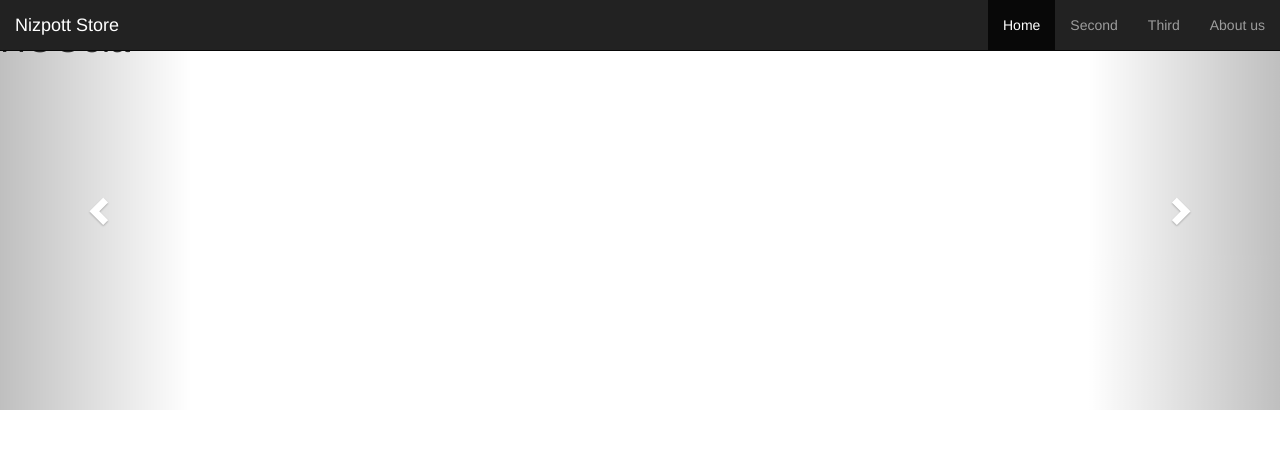
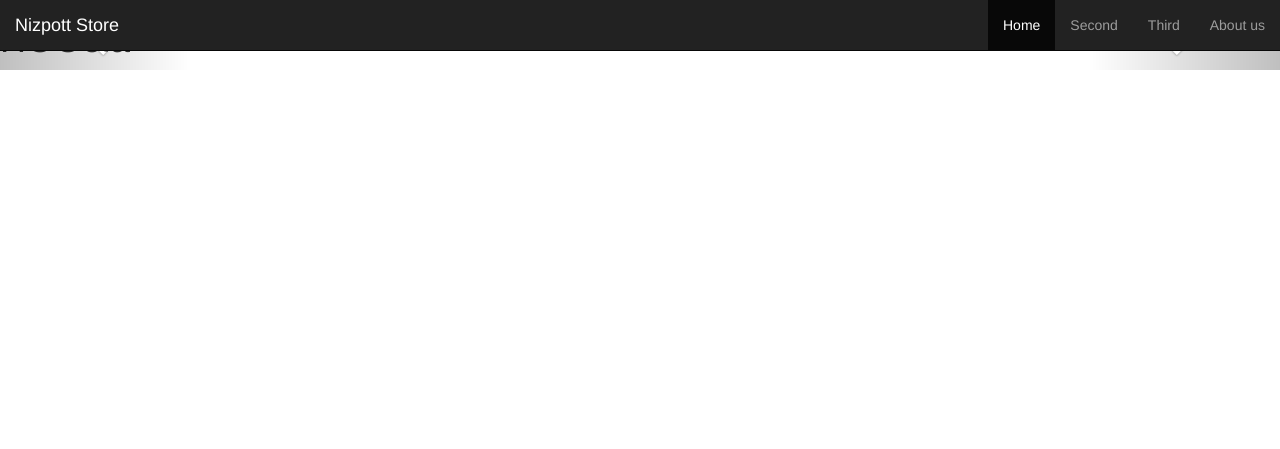
Before and after one commit to nizpott/nizpott.github.io, a PHP site: page / in a window 1280 px wide. Shown: the top 449 px of the page. Run offline with PHP 8.4, Linux system fonts and the light colour scheme.

Commit message:
Update style.css

```diff
--- a/style.css
+++ b/style.css
@@ -2,9 +2,3 @@
   width: 100%; /* Set width to 100% */
   margin: auto;
 }
-
-#carouselImage1 {
-  background-image: url (http://i.imgur.com/un1UwJs.jpg);
-  width:1000px;
-  height:390px;
-}
```
